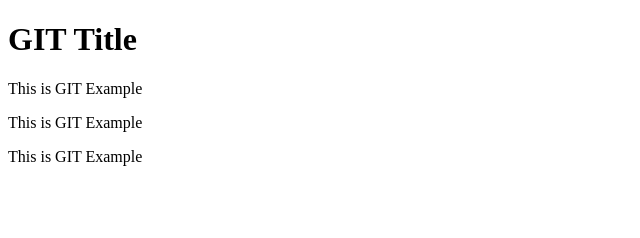
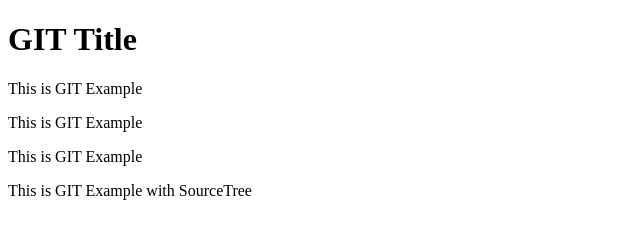
Before and after one commit to Serg73/LoftLesson, a website: page app/index.html in a window 1280 px wide. Shown: the whole page, without its empty margins (0-640 px from the left). Drawn offline with Linux system fonts and the light colour scheme; files whose address does not match are found by name.

Commit message:
Work with SourceTree

```diff
--- a/app/index.html
+++ b/app/index.html
@@ -11,6 +11,7 @@
     <p>This is GIT Example</p>
     <p>This is GIT Example</p>
     <p>This is GIT Example</p>
+    <p>This is GIT Example with SourceTree</p>
 
 <script src="bower_components/jquery/dist/jquery.min.js"></script>
 </body>
```
